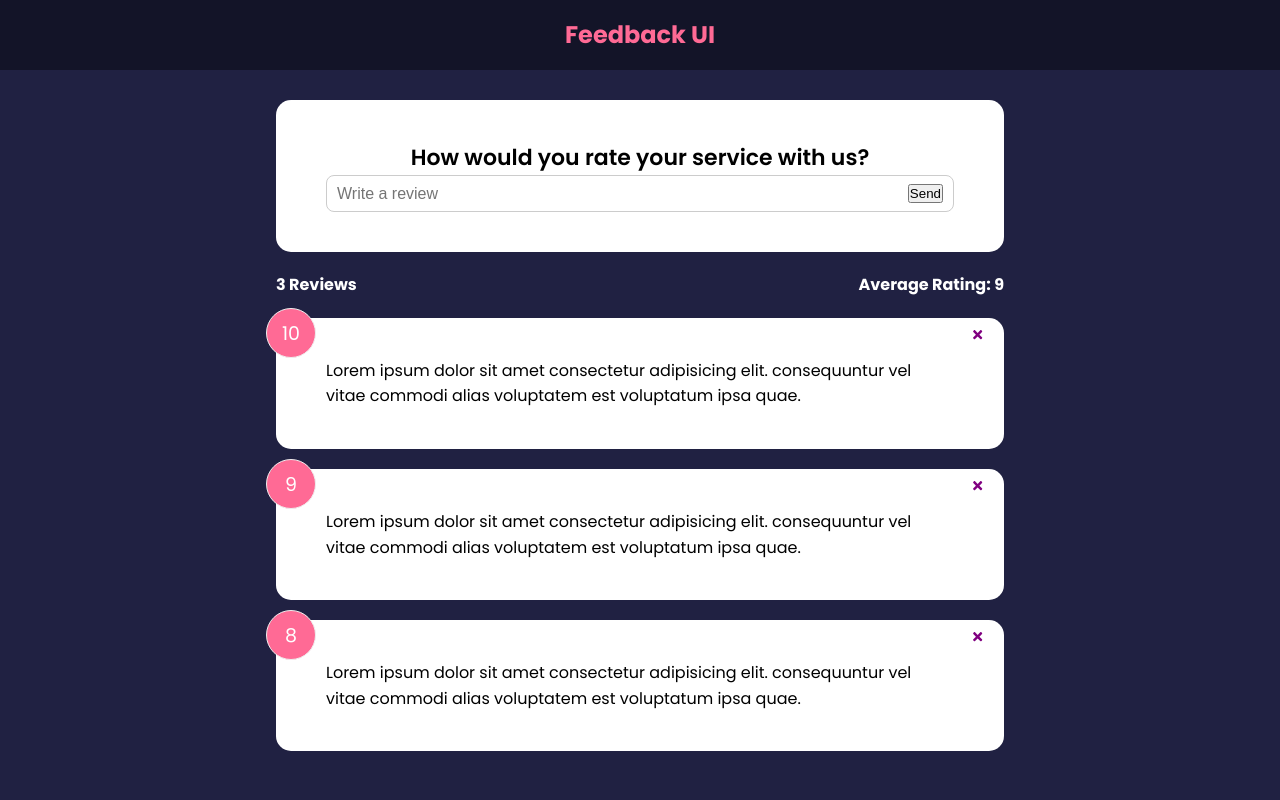
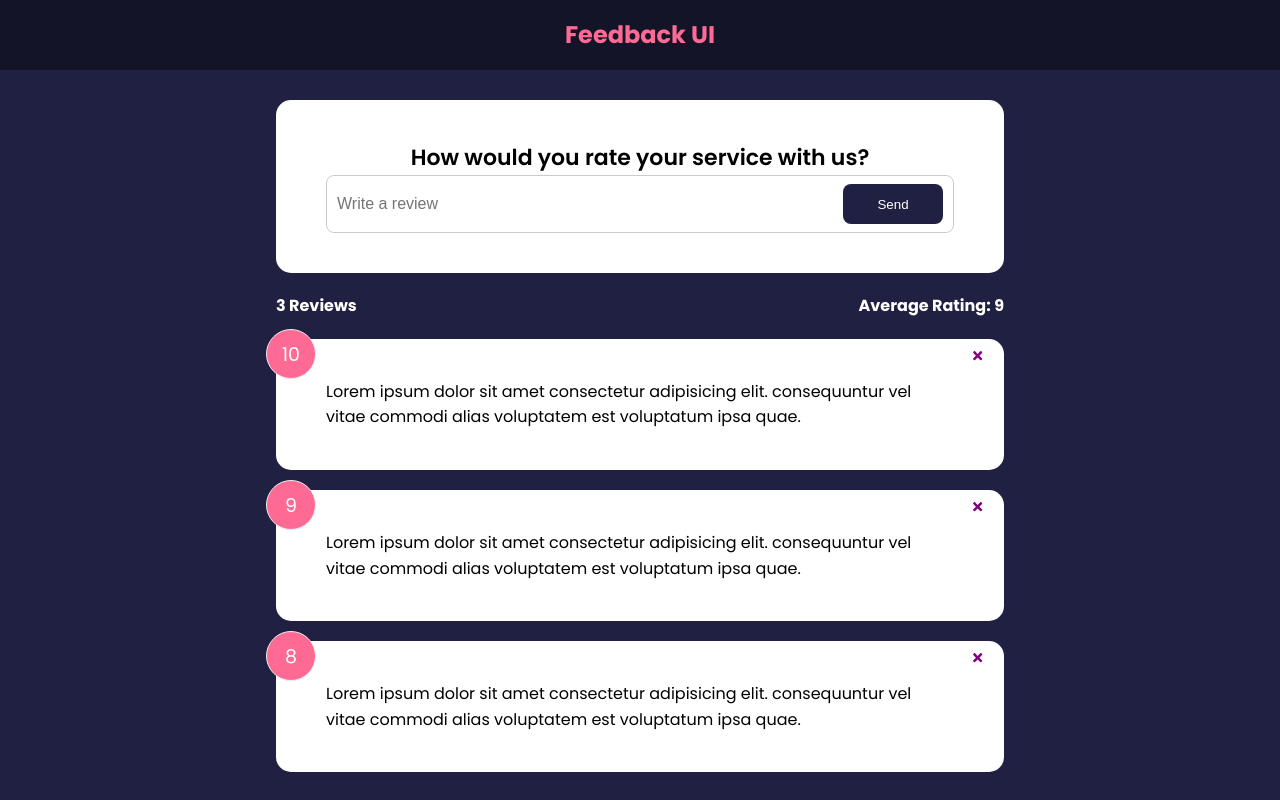
Before and after one commit to helen-tan/react-feedback-app, a React (Create React App) app: page / in a window 1280 px wide. Built offline with nearby package versions, Linux system fonts and the light colour scheme.

Commit message:
Added button component to feedback form

```diff
--- a/src/components/FeedbackForm.jsx
+++ b/src/components/FeedbackForm.jsx
@@ -1,5 +1,6 @@
 import {useState} from 'react'
 import Card from "./shared/Card"
+import Button from "./shared/Button"
 
 function FeedbackForm() {
   // When we have a form, we typically have a component-level state for each input
@@ -23,7 +24,7 @@ function FeedbackForm() {
             placeholder="Write a review"
             value={text}
             />
-          <button type="submit">Send</button>
+          <Button type="submit">Send</Button>
         </div>
       </form>
     </Card>
```
